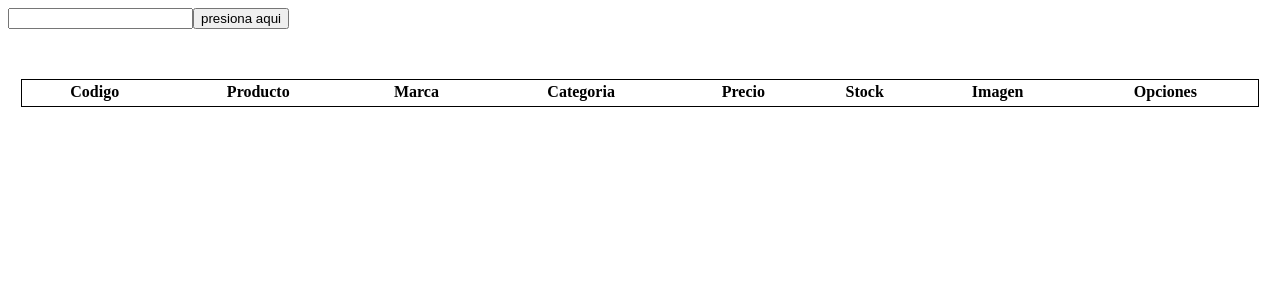
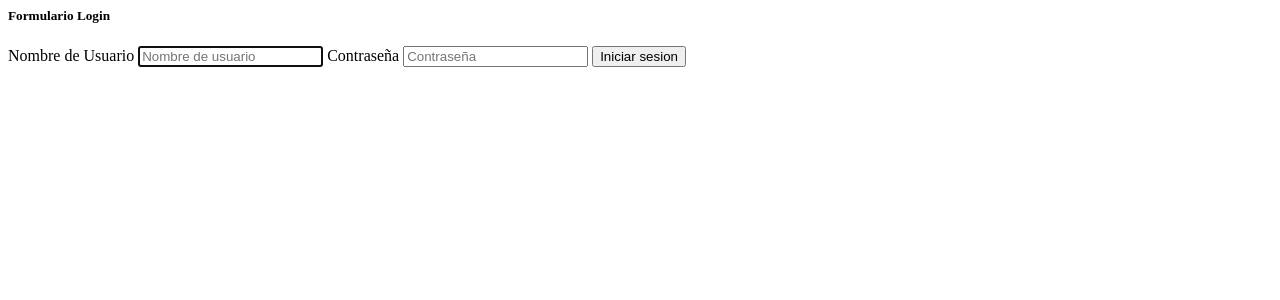
Before and after one commit to RidgwayJose/Proyecto_Django, a Django app: a page that uses templates/login.html in a window 1280 px wide. Shown: the top 300 px of the page. Run offline with Django 4.2, Linux system fonts and the light colour scheme; lists and menus that the app fills with data are empty.

Commit message:
login funcional y urls protegidas

```diff
--- a/apps/crud/api/urls.py
+++ b/apps/crud/api/urls.py
@@ -1,7 +1,8 @@
 from django.urls import path
 from apps.crud.api.views.general_views import ProductListAPiView
+from django.contrib.auth.decorators import login_required
 
 urlpatterns = [
-    path('prod/', ProductListAPiView.as_view(), name = 'productAPI_list_view')
+    path('prod/', login_required(ProductListAPiView.as_view()), name = 'productAPI_list_view')
     #path('producto/', ProductAPIView.as_view(), name = 'producto_api')
 ]
--- a/apps/crud/urls.py
+++ b/apps/crud/urls.py
@@ -1,13 +1,14 @@
 from django.urls import path
 from django.conf.urls.static import static
 from django.conf import settings
-from apps.crud.views import ProductListView , ProductUpdateView, ProductCreateView, ProductDeleteView #,edit_product
+from apps.crud.views import ProductListView , ProductUpdateView, ProductCreateView, ProductDeleteView #edit_product
+from django.contrib.auth.decorators import login_required
 
 urlpatterns = [
-    path('listar/', ProductListView.as_view(), name='listProduct'),
-    path('crear', ProductCreateView.as_view(), name = 'createProduct'),
-    path('editar/<int:pk>', ProductUpdateView.as_view(), name = 'editProduct'),
-    path('eliminar/<int:pk>', ProductDeleteView.as_view(), name = 'deleteProduct'),
+    path('listar/', login_required(ProductListView.as_view()), name='listProduct'),
+    path('crear', login_required(ProductCreateView.as_view()), name = 'createProduct'),
+    path('editar/<int:pk>', login_required(ProductUpdateView.as_view()), name = 'editProduct'),
+    path('eliminar/<int:pk>', login_required(ProductDeleteView.as_view()), name = 'deleteProduct'),
     #path('editar/<int:id>', edit_product),
     #path('eliminacionProducto/<int:id>', ModelDeleteView.as_view(), name='classDelete')
 ]
--- a/apps/usuarios/urls.py
+++ b/apps/usuarios/urls.py
@@ -1,5 +1,5 @@
 from django.urls import path
-from apps.usuarios.views import Login
+from apps.usuarios.views import Login, logoutUsuario
 from apps.crud.views import ProductListView
 from django.contrib.auth.decorators import login_required
 
@@ -7,4 +7,5 @@ from django.contrib.auth.decorators import login_required
 urlpatterns = [
     path('',login_required(ProductListView.as_view()), name='crud'),
     path('accounts/login/',Login.as_view(), name ='login'),
+    path('logout/', login_required(logoutUsuario), name='logout')
 ]
--- a/apps/usuarios/views.py
+++ b/apps/usuarios/views.py
@@ -5,7 +5,7 @@ from django.utils.decorators import method_decorator
 from django.views.decorators.cache import never_cache
 from django.views.decorators.csrf import csrf_protect
 from django.views.generic.edit import FormView
-from django.contrib.auth import login
+from django.contrib.auth import login, logout
 from .forms import FormularioLogin
 # Create your views here.
 
@@ -25,3 +25,7 @@ class Login(FormView):
     def form_valid(self, form):
         login(self.request,form.get_user())
         return super(Login,self).form_valid(form)
+
+def logoutUsuario(request):
+    logout(request)
+    return HttpResponseRedirect('/accounts/login/')
--- a/templates/home.html
+++ b/templates/home.html
@@ -52,6 +52,7 @@
 
 <div class="modal fade" id="edicion" role="dialog">
 </div>
+<a href="{% url 'logout' %}">Salir</a>
 {% endblock content %}
 
 {% block extrajs %}
--- a/templates/login.html
+++ b/templates/login.html
@@ -1,21 +1,22 @@
 {% load static %}
-        <div>
-        <table class="table table-striped" style="width: 98%; margin-left: 1%; border: 1px solid black; margin-top: 50px;">
-            {% csrf_token %}
-            <input type="text" name="username">
-            <button type="submit">presiona aqui</button>
-
-
-            <tr style="text-align: center; background: rgb(255, 255, 255);">
-            <th style="">Codigo</th>
-            <th>Producto</th>
-            <th>Marca</th>
-            <th>Categoria</th>
-            <th>Precio</th>
-            <th>Stock</th>
-            <th>Imagen</th>
-            <th>Opciones</th>
-            </tr>
-            <tr>
-            <tb>
-        </div>
+</html>
+<!DOCTYPE html>
+<html lang="en">
+<head>
+  <meta charset="UTF-8">
+  <meta http-equiv="X-UA-Compatible" content="IE=edge">
+  <meta name="viewport" content="width=device-width, initial-scale=1.0">
+  <title>INICIO DE SESION</title>
+</head>
+<body>
+  <form method="POST" class="form-login">
+    <h5>Formulario Login</h5>
+    {% csrf_token %}
+    <label>Nombre de Usuario</label>
+    {{ form.username }}
+    <label>Contraseña</label>
+    {{form.password}}
+    <button type="submit">Iniciar sesion</button>
+  </form>
+</body>
+</html>
```
